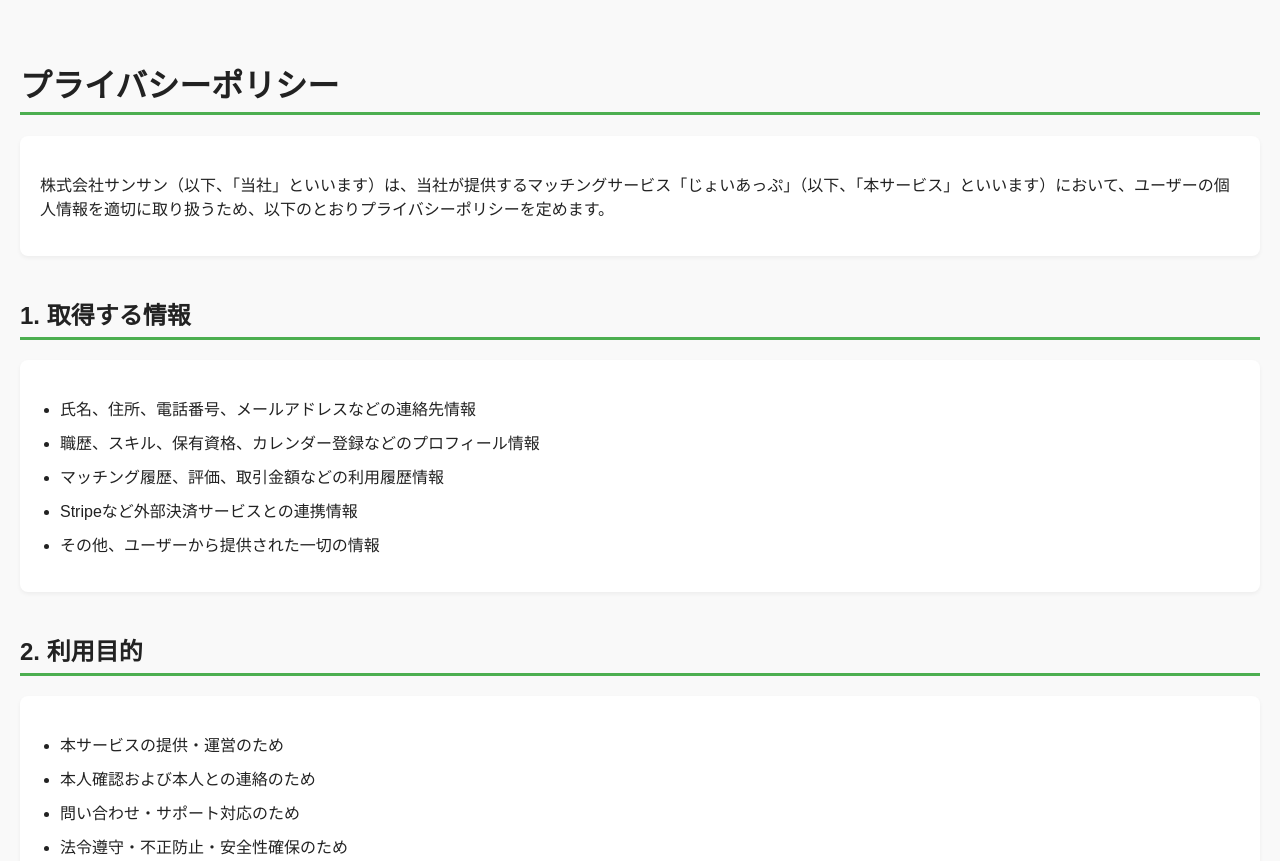
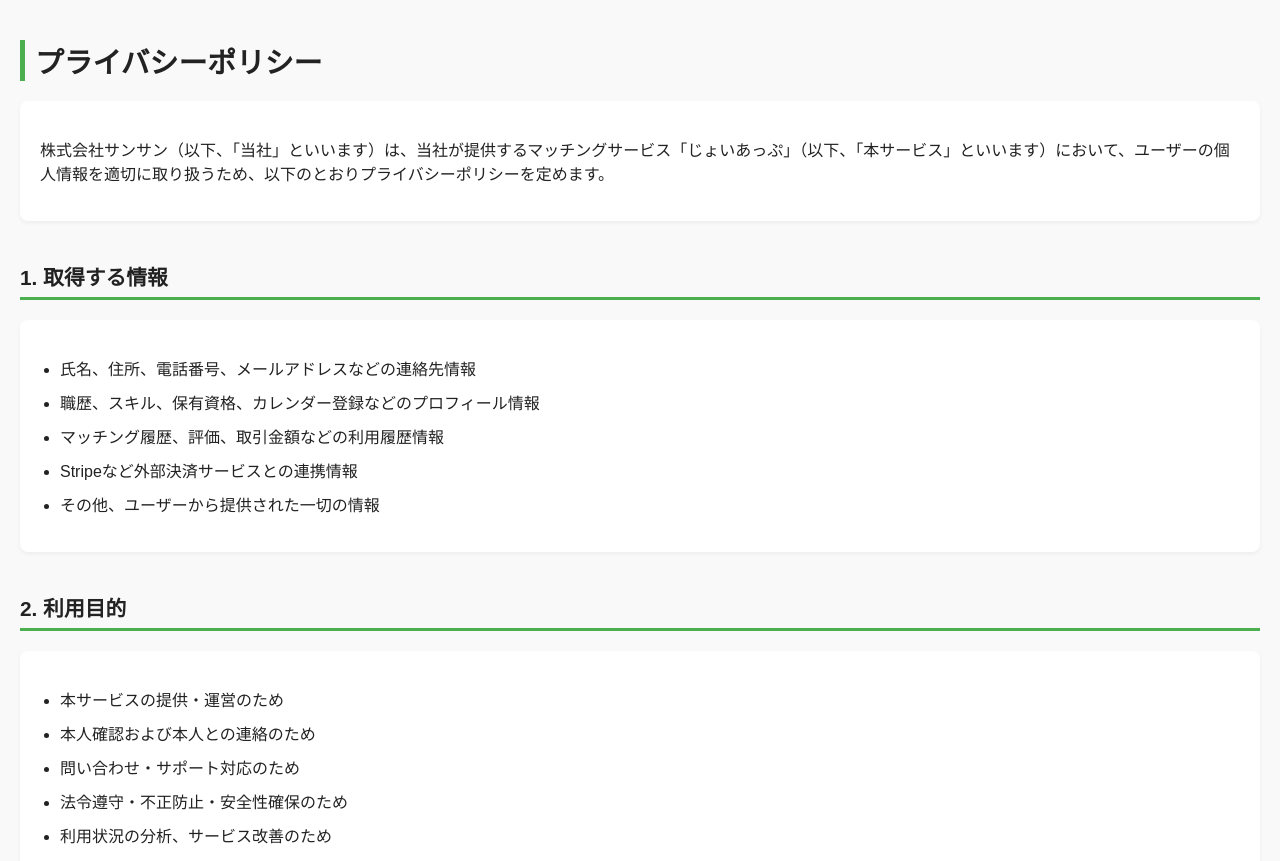
Before and after one commit to SUNSUNSUN333/joyup-comingsoon, a plain HTML site: page privacy.html in a window 1280 px wide. Shown: the top 861 px of the page. Drawn offline with Linux system fonts and the light colour scheme.

Commit message:
Update privacy.html

```diff
--- a/privacy.html
+++ b/privacy.html
@@ -13,13 +13,27 @@
       padding: 20px;
     }
 
-    h1, h2 {
+    /* トップの大見出し */
+    .main-title {
+      font-size: 1.8em;
+      font-weight: bold;
+      border-left: 5px solid #4CAF50;
+      padding-left: 10px;
+      margin-top: 20px;
+      margin-bottom: 10px;
+    }
+
+    /* セクション見出し */
+    h2 {
+      font-size: 1.3em;
+      font-weight: bold;
       border-bottom: 3px solid #4CAF50;
       padding-bottom: 6px;
       margin-top: 40px;
-      background-color: transparent; /* ← 背景色を消して灰色に溶け込ませる */
+      background-color: transparent;
     }
 
+    /* セクション内容のボックス */
     .section {
       background-color: #fff;
       border-radius: 8px;
@@ -42,7 +56,7 @@
   </style>
 </head>
 <body>
-  <h1>プライバシーポリシー</h1>
+  <div class="main-title">プライバシーポリシー</div>
 
   <div class="section">
     <p>
```
